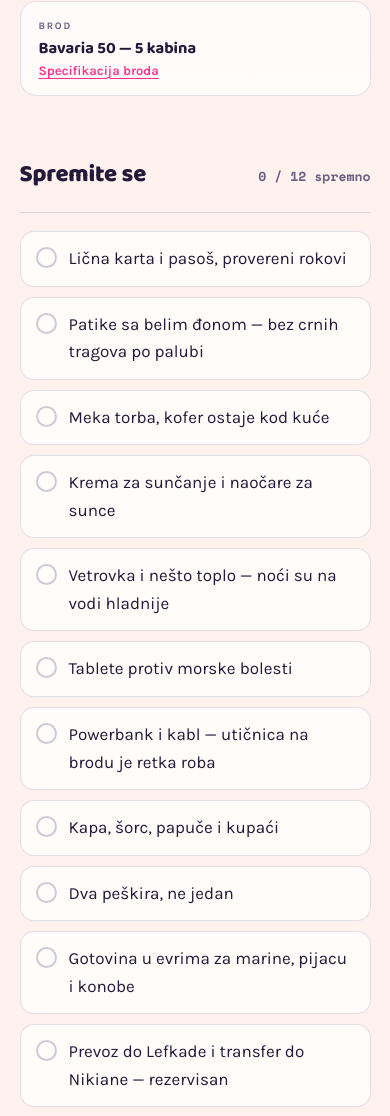
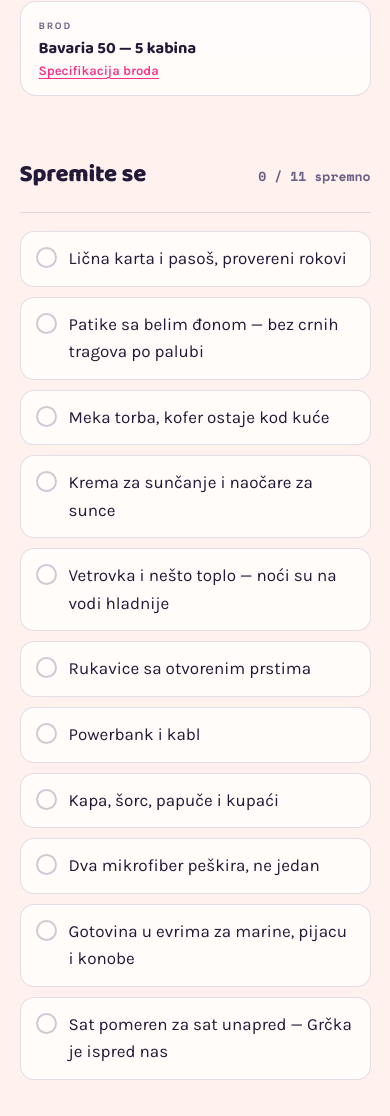
Before and after one commit to nemanjahp/lollipop, a website: page artifact.html in a window 390 px wide. Shown: the part 1288-2404 px from the top of the page. Drawn offline with nearby package versions, Linux system fonts and the light colour scheme.

Commit message:
Doradi spisak za pakovanje
- tablete protiv morske bolesti zamenjene rukavicama sa otvorenim prstima
- peškiri precizirani kao mikrofiber
- izbačen prevoz do Lefkade
- powerbank stavka skraćena

```diff
--- a/artifact.html
+++ b/artifact.html
@@ -223,7 +223,7 @@
   <section>
     <div class="sechead">
       <h2 class="sec">Spremite se</h2>
-      <p class="tally" id="tally">0 / 12 spremno</p>
+      <p class="tally" id="tally">0 / 11 spremno</p>
     </div>
     <ul class="list" id="list">
       <li><button class="item" type="button" aria-pressed="false"><span class="box"><svg viewBox="0 0 16 16" aria-hidden="true"><path d="M2 8.5l4 4 8-9" fill="none" stroke="#0B2A14" stroke-width="2.6" stroke-linecap="round" stroke-linejoin="round"/></svg></span><span class="txt">Lična karta i pasoš, provereni rokovi</span></button></li>
@@ -231,12 +231,11 @@
       <li><button class="item" type="button" aria-pressed="false"><span class="box"><svg viewBox="0 0 16 16" aria-hidden="true"><path d="M2 8.5l4 4 8-9" fill="none" stroke="#0B2A14" stroke-width="2.6" stroke-linecap="round" stroke-linejoin="round"/></svg></span><span class="txt">Meka torba, kofer ostaje kod kuće</span></button></li>
       <li><button class="item" type="button" aria-pressed="false"><span class="box"><svg viewBox="0 0 16 16" aria-hidden="true"><path d="M2 8.5l4 4 8-9" fill="none" stroke="#0B2A14" stroke-width="2.6" stroke-linecap="round" stroke-linejoin="round"/></svg></span><span class="txt">Krema za sunčanje i naočare za sunce</span></button></li>
       <li><button class="item" type="button" aria-pressed="false"><span class="box"><svg viewBox="0 0 16 16" aria-hidden="true"><path d="M2 8.5l4 4 8-9" fill="none" stroke="#0B2A14" stroke-width="2.6" stroke-linecap="round" stroke-linejoin="round"/></svg></span><span class="txt">Vetrovka i nešto toplo — noći su na vodi hladnije</span></button></li>
-      <li><button class="item" type="button" aria-pressed="false"><span class="box"><svg viewBox="0 0 16 16" aria-hidden="true"><path d="M2 8.5l4 4 8-9" fill="none" stroke="#0B2A14" stroke-width="2.6" stroke-linecap="round" stroke-linejoin="round"/></svg></span><span class="txt">Tablete protiv morske bolesti</span></button></li>
-      <li><button class="item" type="button" aria-pressed="false"><span class="box"><svg viewBox="0 0 16 16" aria-hidden="true"><path d="M2 8.5l4 4 8-9" fill="none" stroke="#0B2A14" stroke-width="2.6" stroke-linecap="round" stroke-linejoin="round"/></svg></span><span class="txt">Powerbank i kabl — utičnica na brodu je retka roba</span></button></li>
+      <li><button class="item" type="button" aria-pressed="false"><span class="box"><svg viewBox="0 0 16 16" aria-hidden="true"><path d="M2 8.5l4 4 8-9" fill="none" stroke="#0B2A14" stroke-width="2.6" stroke-linecap="round" stroke-linejoin="round"/></svg></span><span class="txt">Rukavice sa otvorenim prstima</span></button></li>
+      <li><button class="item" type="button" aria-pressed="false"><span class="box"><svg viewBox="0 0 16 16" aria-hidden="true"><path d="M2 8.5l4 4 8-9" fill="none" stroke="#0B2A14" stroke-width="2.6" stroke-linecap="round" stroke-linejoin="round"/></svg></span><span class="txt">Powerbank i kabl</span></button></li>
       <li><button class="item" type="button" aria-pressed="false"><span class="box"><svg viewBox="0 0 16 16" aria-hidden="true"><path d="M2 8.5l4 4 8-9" fill="none" stroke="#0B2A14" stroke-width="2.6" stroke-linecap="round" stroke-linejoin="round"/></svg></span><span class="txt">Kapa, šorc, papuče i kupaći</span></button></li>
-      <li><button class="item" type="button" aria-pressed="false"><span class="box"><svg viewBox="0 0 16 16" aria-hidden="true"><path d="M2 8.5l4 4 8-9" fill="none" stroke="#0B2A14" stroke-width="2.6" stroke-linecap="round" stroke-linejoin="round"/></svg></span><span class="txt">Dva peškira, ne jedan</span></button></li>
+      <li><button class="item" type="button" aria-pressed="false"><span class="box"><svg viewBox="0 0 16 16" aria-hidden="true"><path d="M2 8.5l4 4 8-9" fill="none" stroke="#0B2A14" stroke-width="2.6" stroke-linecap="round" stroke-linejoin="round"/></svg></span><span class="txt">Dva mikrofiber peškira, ne jedan</span></button></li>
       <li><button class="item" type="button" aria-pressed="false"><span class="box"><svg viewBox="0 0 16 16" aria-hidden="true"><path d="M2 8.5l4 4 8-9" fill="none" stroke="#0B2A14" stroke-width="2.6" stroke-linecap="round" stroke-linejoin="round"/></svg></span><span class="txt">Gotovina u evrima za marine, pijacu i konobe</span></button></li>
-      <li><button class="item" type="button" aria-pressed="false"><span class="box"><svg viewBox="0 0 16 16" aria-hidden="true"><path d="M2 8.5l4 4 8-9" fill="none" stroke="#0B2A14" stroke-width="2.6" stroke-linecap="round" stroke-linejoin="round"/></svg></span><span class="txt">Prevoz do Lefkade i transfer do Nikiane — rezervisan</span></button></li>
       <li><button class="item" type="button" aria-pressed="false"><span class="box"><svg viewBox="0 0 16 16" aria-hidden="true"><path d="M2 8.5l4 4 8-9" fill="none" stroke="#0B2A14" stroke-width="2.6" stroke-linecap="round" stroke-linejoin="round"/></svg></span><span class="txt">Sat pomeren za sat unapred — Grčka je ispred nas</span></button></li>
     </ul>
   </section>
```
Also changed, not shown: index.html (+4 -5 lines).
